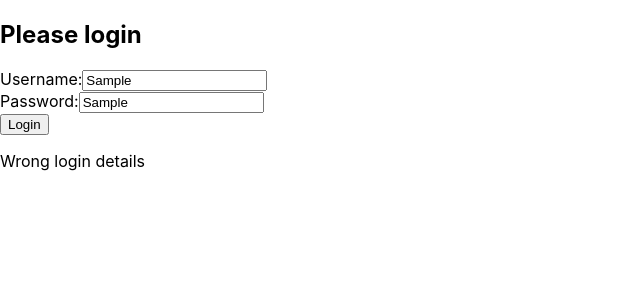
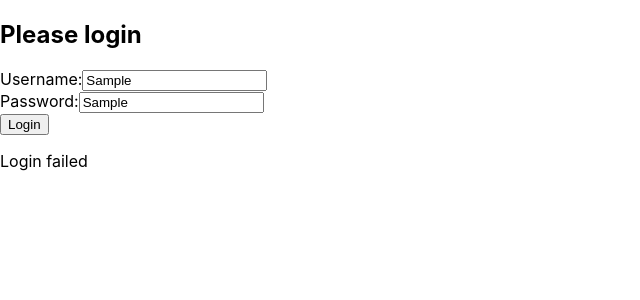
Before and after one commit to elinordin/space-finder-frontend, a React (Create React App) app: page / in a window 1280 px wide. Both pictures are taken after typing "Sample", "Sample" into the empty fields and a click on the input "Login". Shown: the top 300 px of the page, without its empty margins (0-640 px from the left). Built offline with nearby package versions, Linux system fonts and the light colour scheme.

Commit message:
remove comment and change login message

```diff
--- a/src/components/Login.tsx
+++ b/src/components/Login.tsx
@@ -14,7 +14,6 @@ interface LoginState {
 
 export default class Login extends React.Component<LoginProps, LoginState> {
 
-    //The initial value of the LoginState
     state: LoginState = {
         userName: '',
         password: '',
@@ -52,7 +51,7 @@ export default class Login extends React.Component<LoginProps, LoginState> {
                     <input
                         type="submit" value="Login" />
                 </form>
-                {this.state.loginAttempted && <p>{this.state.loginSuccessful ? 'You are logged in' : 'Wrong login details'}</p>}
+                {this.state.loginAttempted && <p>{this.state.loginSuccessful ? 'Login successful' : 'Login failed'}</p>}
             </section>
         )
     }
```
